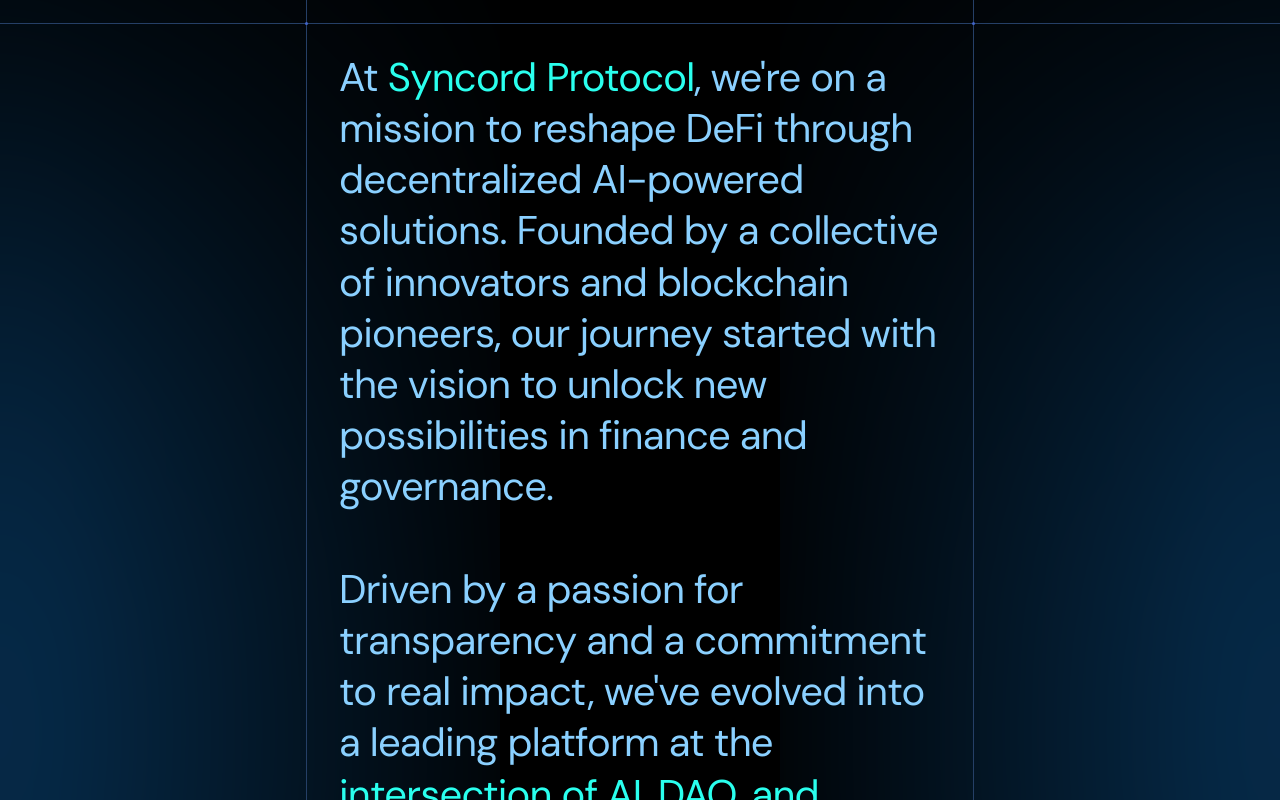
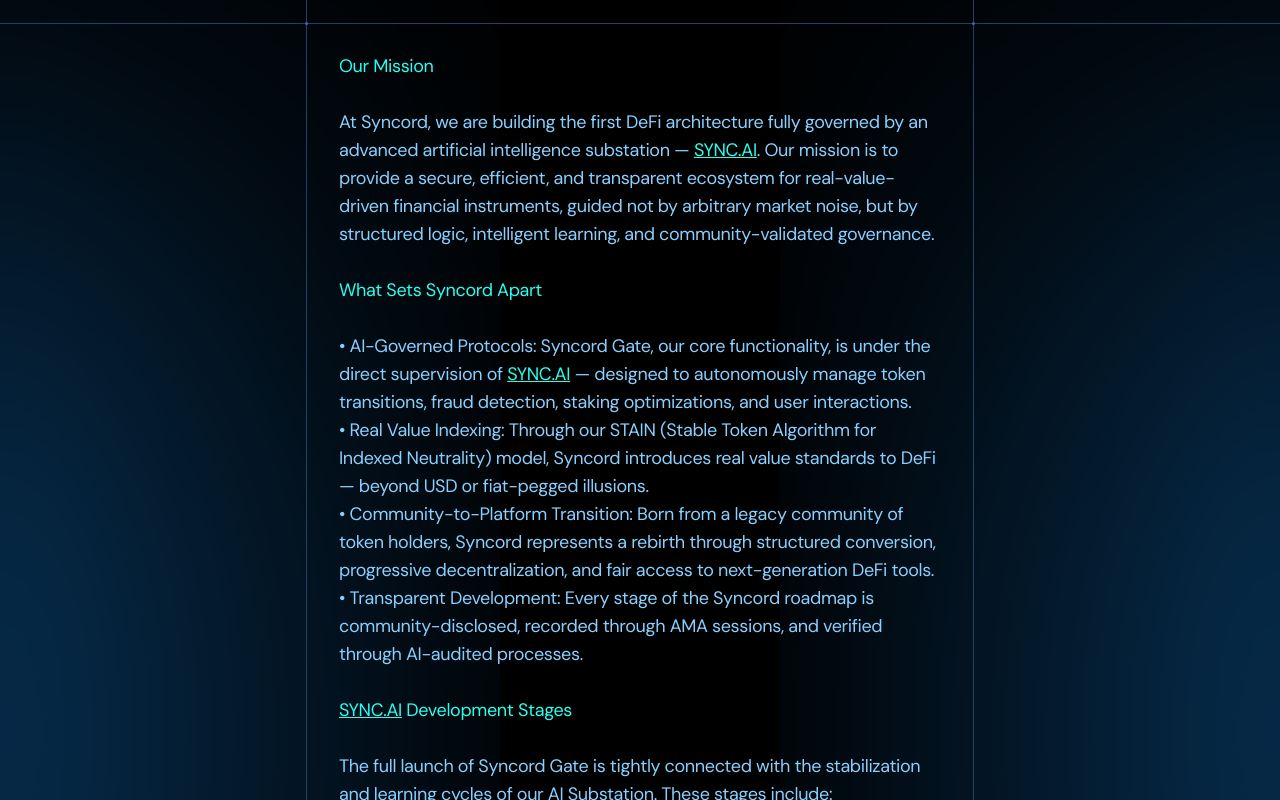
Before and after one commit to valeriyFrontend/syncord, a Next.js app: page / in a window 1280 px wide. Shown: the part 1040-1840 px from the top of the page. Built offline with nearby package versions, Linux system fonts and the light colour scheme.

Commit message:
Revise Syncord Protocol content to enhance clarity and detail, introducing new sections on mission, unique features, and development roadmap. Update footer text for consistent branding.

```diff
--- a/src/pages/index.tsx
+++ b/src/pages/index.tsx
@@ -18,7 +18,7 @@
       <Benefits />
       <footer className="py-6 px-3 text-center">
         <p className="text-text-accent-2 text-xs font-semibold">
-          © 2025, All Rights Reserved
+          © 2025 Syncord. All rights reserved.
         </p>
       </footer>
     </div>
--- a/src/sections/SyncordProtocol.tsx
+++ b/src/sections/SyncordProtocol.tsx
@@ -17,29 +17,95 @@
         <Image src="/img/shape.svg" alt="Logo" width={80} height={80} />
       </div>
       <div className="border-border-secondary border-y-[1px] w-full flex justify-center">
-        <p className="relative text-xxl tracking-[-0.02em] max-w-[668px] text-text-accent-3 py-[28px] px-[32px] border-border-secondary border-x-[1px]">
-          At <span className="text-text-accent-4">Syncord Protocol</span>,
-          we&apos;re on a mission to reshape DeFi through decentralized
-          AI-powered solutions. Founded by a collective of innovators and
-          blockchain pioneers, our journey started with the vision to unlock new
-          possibilities in finance and governance. <br />
-          <br /> Driven by a passion for transparency and a commitment to real
-          impact, we&apos;ve evolved into a leading platform at the{" "}
-          <span className="text-text-accent-4">
-            intersection of AI, DAO, and decentralized exchanges
-          </span>
-          . Our diverse team combines expertise in smart contracts, machine
-          learning, and tokenomics to deliver tailored DeFi tools for every
-          user.
+        <p className="relative text-lg tracking-[-0.02em] max-w-[668px] text-text-accent-3 py-[28px] px-[32px] border-border-secondary border-x-[1px]">
+          <h3 className="text-text-accent-4">Our Mission</h3>
           <br />
-          <br /> Whether you&apos;re looking to optimize trading strategies,
-          automate liquidity management, or{" "}
-          <span className="text-text-accent-4">
-            participate in community-driven governance
-          </span>
-          , we&apos;re here to empower your DeFi experience.{" "}
-          <span className="text-text-accent-4">Join us as we continue</span> to
-          redefine what&apos;s possible in decentralized finance.
+          At Syncord, we are building the first DeFi architecture fully governed
+          by an advanced artificial intelligence substation —{" "}
+          <a
+            href="https://www.sync.ai/"
+            target="_blank"
+            rel="noopener noreferrer"
+            className="text-text-accent-4 underline"
+          >
+            SYNC.AI
+          </a>
+          . Our mission is to provide a secure, efficient, and transparent
+          ecosystem for real-value-driven financial instruments, guided not by
+          arbitrary market noise, but by structured logic, intelligent learning,
+          and community-validated governance.
+          <br />
+          <br />
+          <h3 className="text-text-accent-4">What Sets Syncord Apart</h3>
+          <br />• AI-Governed Protocols: Syncord Gate, our core functionality,
+          is under the direct supervision of{" "}
+          <a
+            href="https://www.sync.ai/"
+            target="_blank"
+            rel="noopener noreferrer"
+            className="text-text-accent-4 underline"
+          >
+            SYNC.AI
+          </a>{" "}
+          — designed to autonomously manage token transitions, fraud detection,
+          staking optimizations, and user interactions. <br />• Real Value
+          Indexing: Through our STAIN (Stable Token Algorithm for Indexed
+          Neutrality) model, Syncord introduces real value standards to DeFi —
+          beyond USD or fiat-pegged illusions. <br />• Community-to-Platform
+          Transition: Born from a legacy community of token holders, Syncord
+          represents a rebirth through structured conversion, progressive
+          decentralization, and fair access to next-generation DeFi tools.{" "}
+          <br />• Transparent Development: Every stage of the Syncord roadmap is
+          community-disclosed, recorded through AMA sessions, and verified
+          through AI-audited processes.
+          <br />
+          <br />
+          <h3 className="text-text-accent-4">
+            <a
+              href="https://www.sync.ai/"
+              target="_blank"
+              rel="noopener noreferrer"
+              className="text-text-accent-4 underline"
+            >
+              SYNC.AI
+            </a>{" "}
+            Development Stages
+          </h3>
+          <br />
+          The full launch of Syncord Gate is tightly connected with the
+          stabilization and learning cycles of our AI Substation. These stages
+          include: <br />
+          1. Model Calibration Phase – Syncord AI trains on legacy data and user
+          interactions
+          <br /> 2. Reinforcement Feedback Loop Optimization – Internal feedback
+          systems refine decisions
+          <br /> 3. Neural Architecture Convergence – Finalizing architecture
+          structure for stable output
+          <br /> 4. Contextual Memory Formation – Syncord learns from
+          case-by-case transition behavior
+          <br /> 5. Protocol Supervision Layer Training – AI oversight layer
+          over Syncord Gate logic
+          <br />
+          <br />
+          <h3 className="text-text-accent-4">Roadmap 2025</h3>
+          <br />• Transition of legacy tokens (NIMBS, GNIMBS, NFTs) into Syncord
+          (Summer 2025) <br />• Launch of Syncord Web Portal and Syncord Gate{" "}
+          <br />• SYNC.AI full operational layer deployed (Q3 2025) <br />•
+          Early staking interface + issuance of tokenized derivatives (Q3-Q4
+          2025) <br />• Listings on major BASE and Ethereum-compatible DEXes,
+          incl. Uniswap
+          <br />• Strategic integrations with RWA platforms (Real Estate, Green
+          Energy) <br />• DAO Mechanics & Governance Dashboard (Q4 2025) <br />•
+          Structured Bonds and Derivatives Market Opening (Q4 2025)
+          <br />
+          <br />
+          <h3 className="text-text-accent-4">Explore the Syncord Ecosystem</h3>
+          <br />• Decentralized AI Governance <br />• Syncord Gate — Migration
+          Portal
+          <br />• STAIN Real-Value Model <br />• Tokenized Derivatives and
+          Dynamic Staking <br />• DAO & Governance Tiers <br />• Syncord for RWA
+          and Infrastructure Partners redefine what&apos;s possible in
+          decentralized finance.
           {["bottom-left", "bottom-right", "top-left", "top-right"].map(
             (position) => (
               <Dot key={position} position={position as DotPosition} />
```
